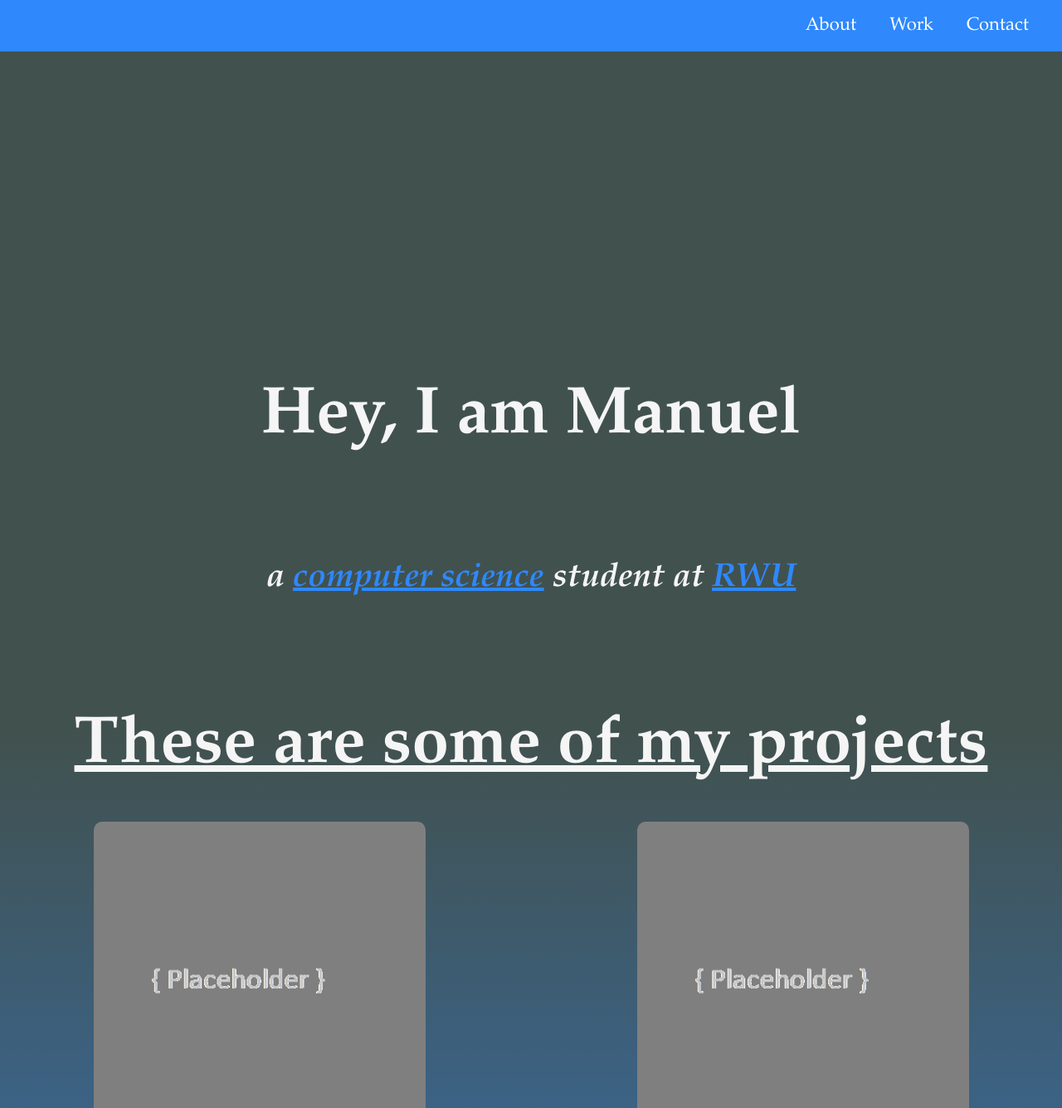
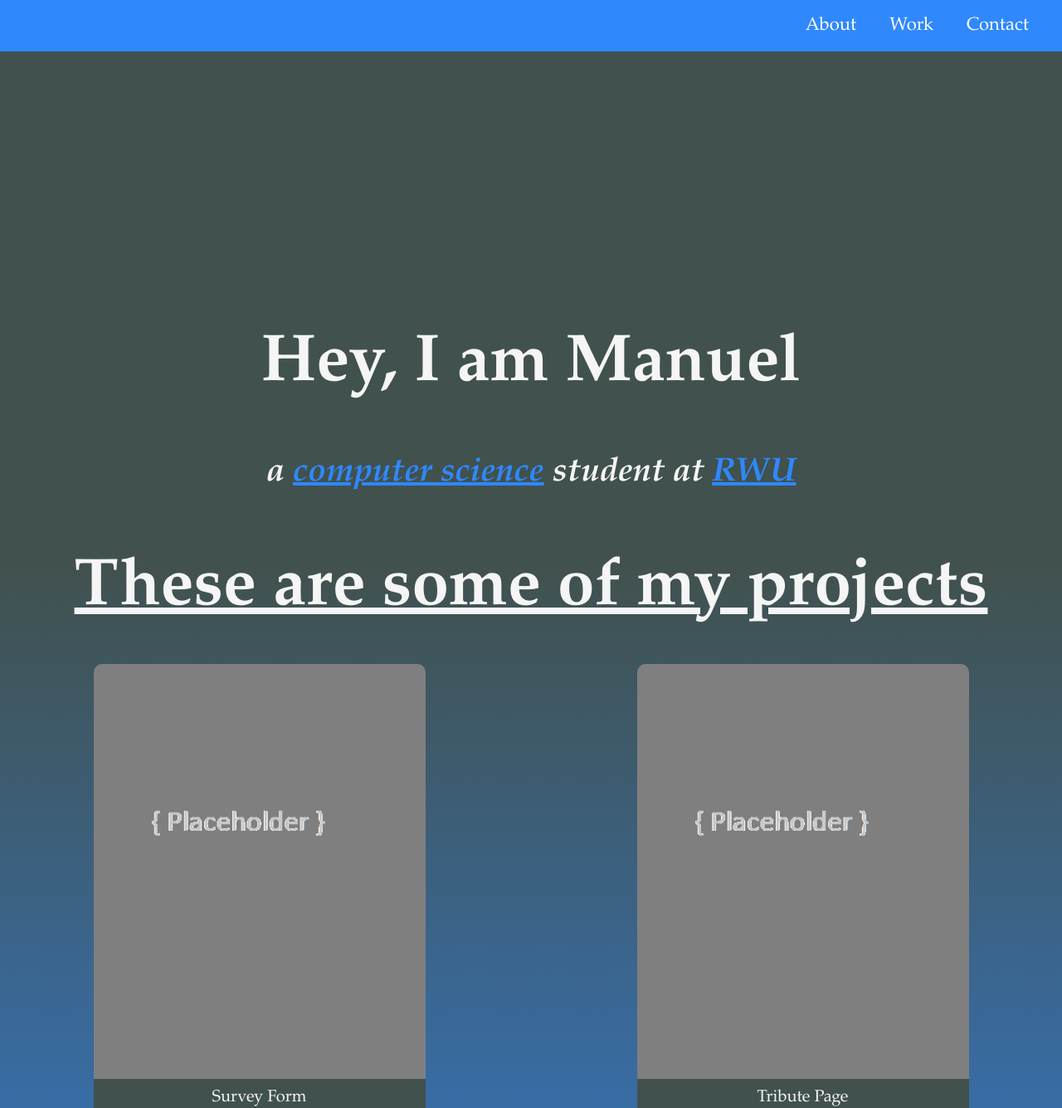
Before and after one commit to Boggar/manuel.thamm, a plain HTML site: page index.html in a window 1280 px wide. Shown: the top 1335 px of the page at 83% size. Drawn offline with Linux system fonts and the light colour scheme.

Commit message:
fixed smaller width/height - media query need work

```diff
--- a/index.html
+++ b/index.html
@@ -18,12 +18,15 @@
       </nav>
     </header>
 
-    <div class="page-wrapper">
+    <section class="page-wrapper">
+      <div>
       <section id="welcome-section">
         <h1>Hey, I am Manuel</h1>
         <h2>a <span>computer science</span> student at <span><a target="_blank" href="https://www.rwu.de/">RWU</a></span></h2>
       </section>
+      </div>
 
+      <div>
       <section id="projects">
         <h1>These are some of my projects</h1>
         <div class="project-container">
@@ -54,7 +57,9 @@
         </div>
         <a href="https://codepen.io/Manuel-Thamm" id="all-projects-link" target="_blank">Show All &gt</a>
       </section>
+      </div>
 
+      <div>
       <section id="contact">
         <h1>Let's meet up for a drink...</h1>
         <h2>tea or coffee?</h2>
@@ -84,6 +89,7 @@
         <hr />
         <p class="footnote">**This is just a test porfolio. All the project ideas are from the <a class="fcc-link" href="https://www.freecodecamp.org/" target="_blank">freeCodeCamp</a> "Responsive Web Design" Course.</p>
       </section>
-    </div>
+      </div>
+    </section>
   </body>
 </html>
--- a/web.css
+++ b/web.css
@@ -88,14 +88,15 @@ li a:hover {
 section {
   display: flex;
   flex-direction: column;
-  justify-content: space-evenly;
+  justify-content: space-around;
+  gap: 20;
 }
 
 #welcome-section {
   display: flex;
   flex-direction: column;
   width: 100%;
-  height: 100vh;
+  height: 100%;
   background: var(--color2);
   line-height: 1;
 }
@@ -130,7 +131,7 @@ section {
 
 #projects {
   width: 100%;
-  height: 200vh;
+  height: 100%;
   background: linear-gradient(var(--color2) 5%, var(--color1) 95%);
   text-align: center;
   line-height: 1;
```
